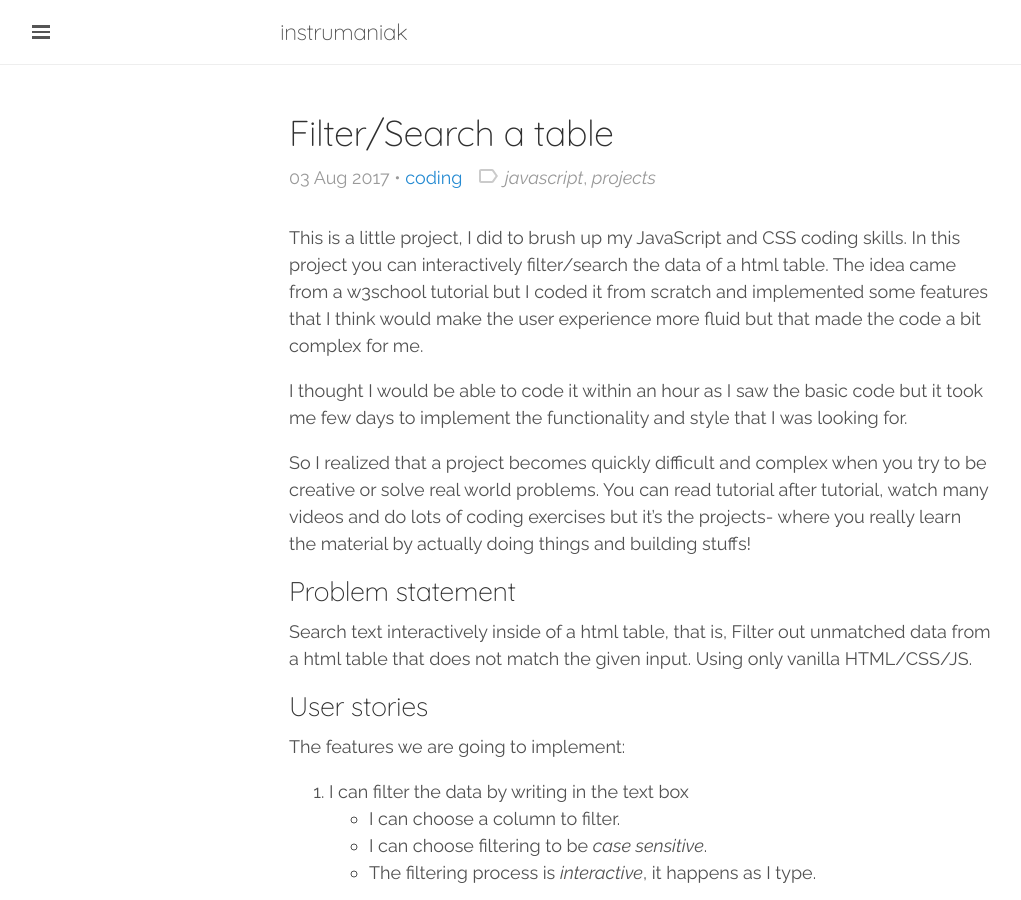
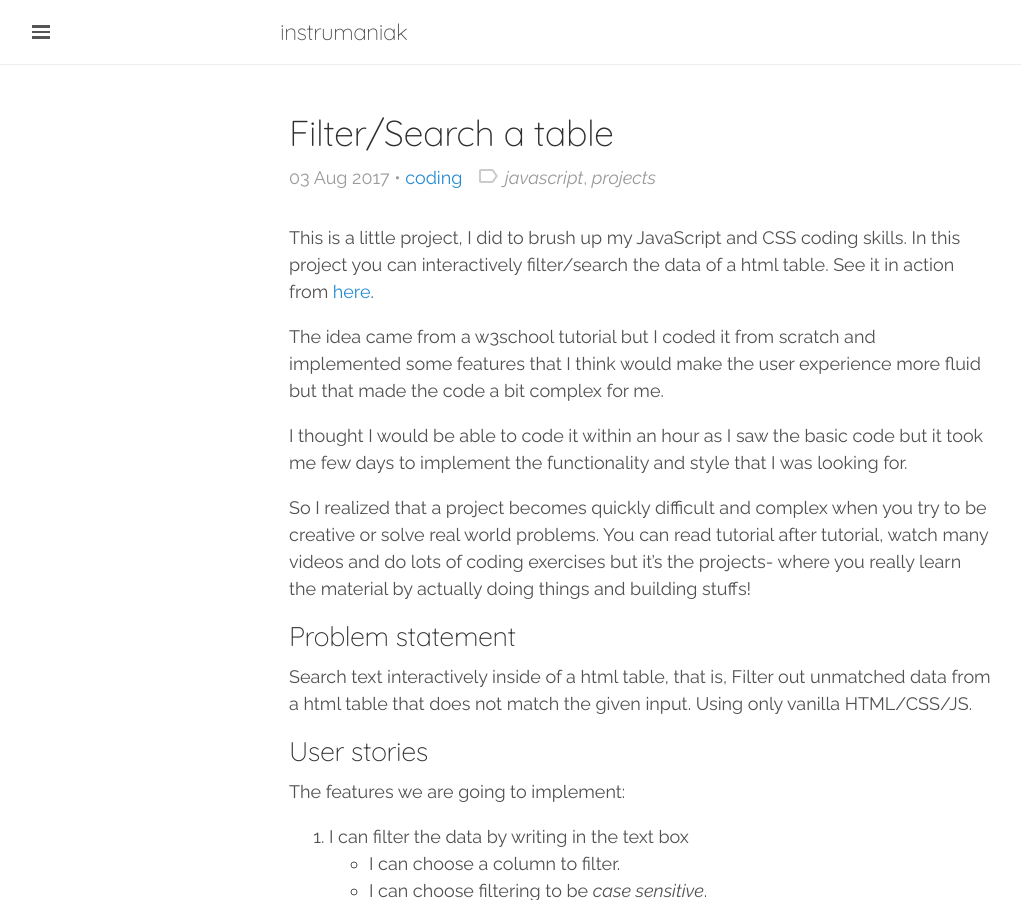
Before and after one commit to instrumaniak/music, a Jekyll site: the page built from _posts/2017-8-3-filter-table.md, in a window 1280 px wide and 900 px high. Shown: the whole window, without its empty margins (0-1021 px from the left). Built offline with Jekyll 4.4.1, drawn with Linux system fonts in a browser that asks for light colours; some of the changed text lies outside the part shown.

Commit message:
remove iframes as it was not working.

```diff
--- a/_posts/2017-8-3-filter-table.md
+++ b/_posts/2017-8-3-filter-table.md
@@ -5,8 +5,10 @@
 tags: [javascript, projects]
 ---
 
-This is a little project, I did to brush up my JavaScript and CSS coding skills. In this project you can interactively filter/search the data of a html table. The idea came from a w3school tutorial but I coded it from scratch and implemented some features that I think would make the user experience more fluid but that made the code a bit complex for me.
+This is a little project, I did to brush up my JavaScript and CSS coding skills. In this project you can interactively filter/search the data of a html table. See it in action from [here](/demo/filter-table).
 <!--more-->
+
+The idea came from a w3school tutorial but I coded it from scratch and implemented some features that I think would make the user experience more fluid but that made the code a bit complex for me.
 
 I thought I would be able to code it within an hour as I saw the basic code but it took me few days to implement the functionality and style that I was looking for.
 
@@ -230,7 +232,7 @@
 
 ## Result
 
-<iframe src ="/demo/filter-table" style="border:0; width: 100%; height: 600px"></iframe>
+See it in action from [here](/demo/filter-table) or checkout the links below.
 
 
 ## Links
--- a/demo/filter-table/index.html
+++ b/demo/filter-table/index.html
@@ -11,7 +11,7 @@
   <p>Top Supercomputers of 2017 <a href="https://www.top500.org/lists/2017/06/">(List Source)</a></p>
 
 <div class="toolbox">
- <input type="text" id="inpValue" placeholder="Type here to filter the table below by name or country.." />
+ <input type="text" id="inpValue" placeholder="Type here to filter the table below by name or country.." autofocus />
 
 
 <div class="control-panel">
```
Also changed, not shown: _posts/2017-8-3-CSS-button.md (+44 -1 lines).
